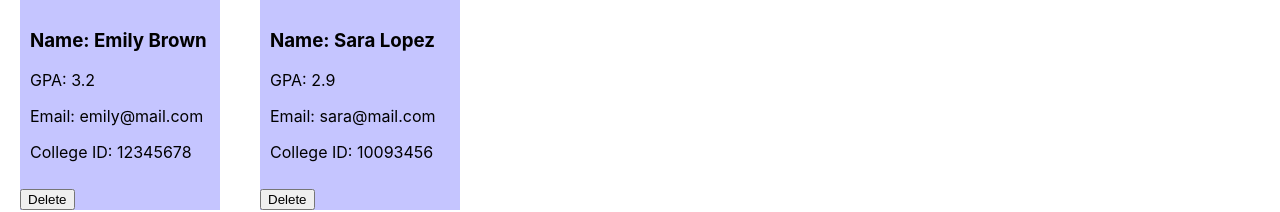
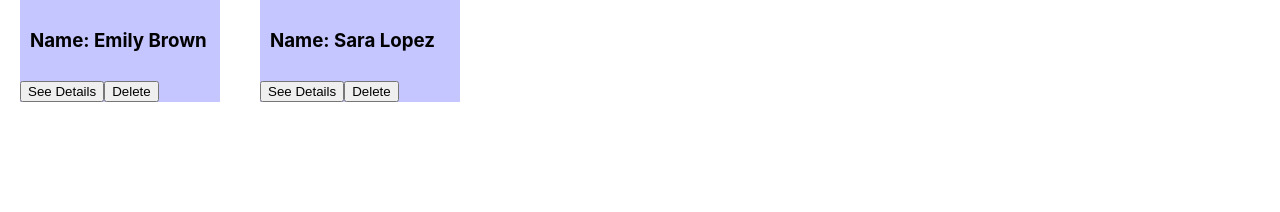
Before and after one commit to duvivierbri/FullStackCRUDApplication, a React (Create React App) app: page /all-students in a window 1280 px wide. Shown: the part 698-910 px from the top of the page. After the commit the page ends 820 px from the top, so only its background shows below. Built offline with nearby package versions, Linux system fonts and the light colour scheme; no server answers.

Commit message:
Added a details alert for student cards

```diff
--- a/src/Components/StudentCard.js
+++ b/src/Components/StudentCard.js
@@ -29,6 +29,13 @@ class StudentCard extends React.Component{
 
     }
 
+    showDetails = () => {
+        alert("More Details On " + this.props.student.firstName
+                + "\nGPA: " + this.props.student.gpa
+                + "\nEmail: " + this.props.student.email
+                + "\nCollege ID: " + this.props.student.collegeID)
+    }
+
     //get the information to send to the database
     render(){
         return (
@@ -39,11 +46,9 @@ class StudentCard extends React.Component{
 
                 <div className="studentInfo">
                     <h3>Name: {this.props.student.firstName} {this.props.student.lastName}</h3>
-                    <p>GPA: {this.props.student.gpa}</p>
-                    <p>Email: {this.props.student.email}</p>
-                    <p>College ID: {this.props.student.collegeID}</p>
                 </div>
 
+                <button onClick={this.showDetails}>See Details</button>
                 <button className="studentDelete" onClick={this.deleteStudent}>Delete</button>
             </div>
 
```
